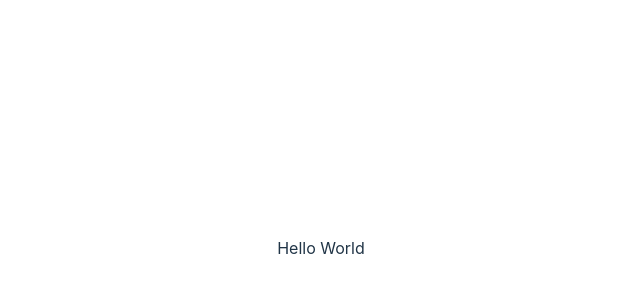
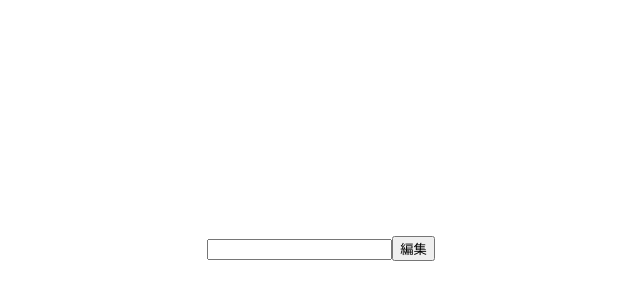
Before and after one commit to atsubi/react-pwa-sample, a React (Vite) app: page / in a window 1280 px wide. Shown: the part 152-452 px from the top of the page, without its empty margins (319-959 px from the left). Built offline with nearby package versions, Linux system fonts and the light colour scheme.

Commit message:
sample form 1

```diff
--- a/index.html
+++ b/index.html
@@ -2,7 +2,7 @@
 <html lang="en">
   <head>
     <meta charset="UTF-8" />
-    <link rel="icon" type="image/svg+xml" href="/vite.svg" />
+    <link rel="icon" type="image/png" href="/favicon.ico" />
     <link rel="apple-touch-icon" href="/apple-touch-icon-180x180.png" />
     <meta name="viewport" content="width=device-width, initial-scale=1.0" />
     <title>Vite + React + TS</title>
--- a/src/App.tsx
+++ b/src/App.tsx
@@ -8,7 +8,12 @@ function App() {
 
   return (
     <>
-      <div>Hello World</div>
+      <div>
+        <form onSubmit={(e) => e.preventDefault()}>
+          <input type="text" value="" onChange={(e) => e.preventDefault()}/>
+          <input type="submit" value="編集" onSubmit={(e) => e.preventDefault()}/>
+        </form>
+      </div>
     </>
   );
 }
```
